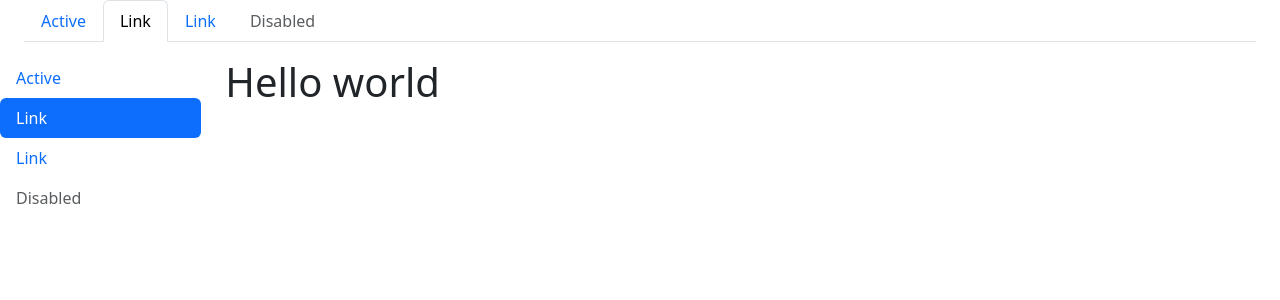
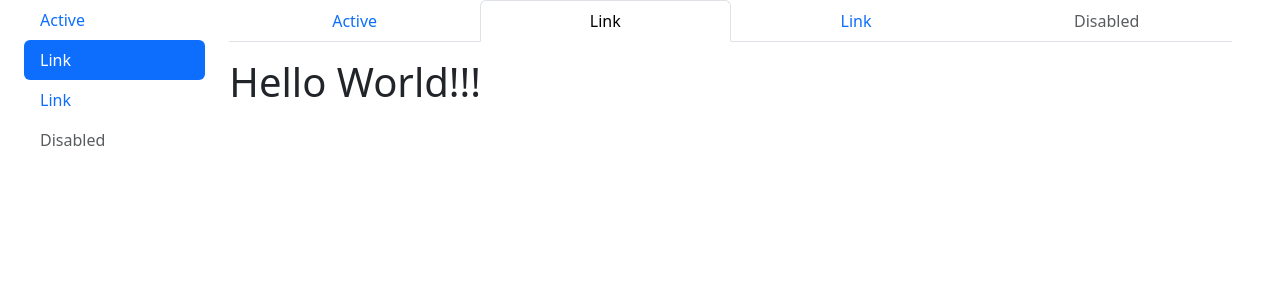
Before and after one commit to Rathish-Rajendran/Gofr-social-media-automation, a React (Vite) app in the folder AI-Alchemy/: page / in a window 1280 px wide. Shown: the top 300 px of the page. Built offline with nearby package versions, Linux system fonts and the light colour scheme.

Commit message:
Extract the components - SideBar and NavBar

```diff
--- a/AI-Alchemy/src/App.jsx
+++ b/AI-Alchemy/src/App.jsx
@@ -1,35 +1,18 @@
-import { useState } from 'react'
 import "bootstrap/dist/css/bootstrap.css"
+import Navbar from './components/navbar'
+import SideBar from './components/sidebar'
 
 function App() {
-  const [count, setCount] = useState(0)
-
   return (
     <div className="container-fluid">
-      <div className="container-fluid">
-        <ul class="nav nav-tabs mb-3">
-          <li class="nav-item">
-            <a class="nav-link" aria-current="page" href="#">Active</a>
-          </li>
-          <li class="nav-item">
-            <a class="nav-link active" href="#">Link</a>
-          </li>
-          <li class="nav-item">
-            <a class="nav-link" href="#">Link</a>
-          </li>
-          <li class="nav-item">
-            <a class="nav-link disabled" aria-disabled="true">Disabled</a>
-          </li>
-        </ul>
-      </div>
-      <div className="row">
-        <nav className="nav flex-column col-2 align-self-start nav-pills">
-          <a className="nav-link" aria-current="page" href="#">Active</a>
-          <a className="nav-link active" href="#">Link</a>
-          <a className="nav-link" href="#">Link</a>
-          <a className="nav-link disabled" aria-disabled="true">Disabled</a>
-        </nav>
-        <h1 className='col-6'>Hello world</h1>
+      <div className="container-fluid row">
+        <div className="col-2 container-fluid">
+          <SideBar />
+        </div>
+        <div className="col container-fluid">
+          <Navbar />
+          <h1>Hello World!!!</h1>
+        </div>
       </div>
     </div>
   )
--- /dev/null
+++ b/AI-Alchemy/src/components/navbar.jsx
@@ -0,0 +1,20 @@
+const Navbar = () => {
+    return (
+    <ul class="nav nav-tabs nav-justified mb-3">
+        <li class="nav-item">
+          <a class="nav-link" aria-current="page" href="#">Active</a>
+        </li>
+        <li class="nav-item">
+          <a class="nav-link active" href="#">Link</a>
+        </li>
+        <li class="nav-item">
+          <a class="nav-link" href="#">Link</a>
+        </li>
+        <li class="nav-item">
+          <a class="nav-link disabled" aria-disabled="true">Disabled</a>
+        </li>
+    </ul>
+    );
+}
+
+export default Navbar;
--- /dev/null
+++ b/AI-Alchemy/src/components/sidebar.jsx
@@ -0,0 +1,12 @@
+const SideBar = () => {
+    return (
+    <nav className="nav flex-column align-self-start nav-pills">
+        <a className="nav-link" aria-current="page" href="#">Active</a>
+        <a className="nav-link active" href="#">Link</a>
+        <a className="nav-link" href="#">Link</a>
+        <a className="nav-link disabled" aria-disabled="true">Disabled</a>
+    </nav>
+    );
+}
+
+export default SideBar;
```
